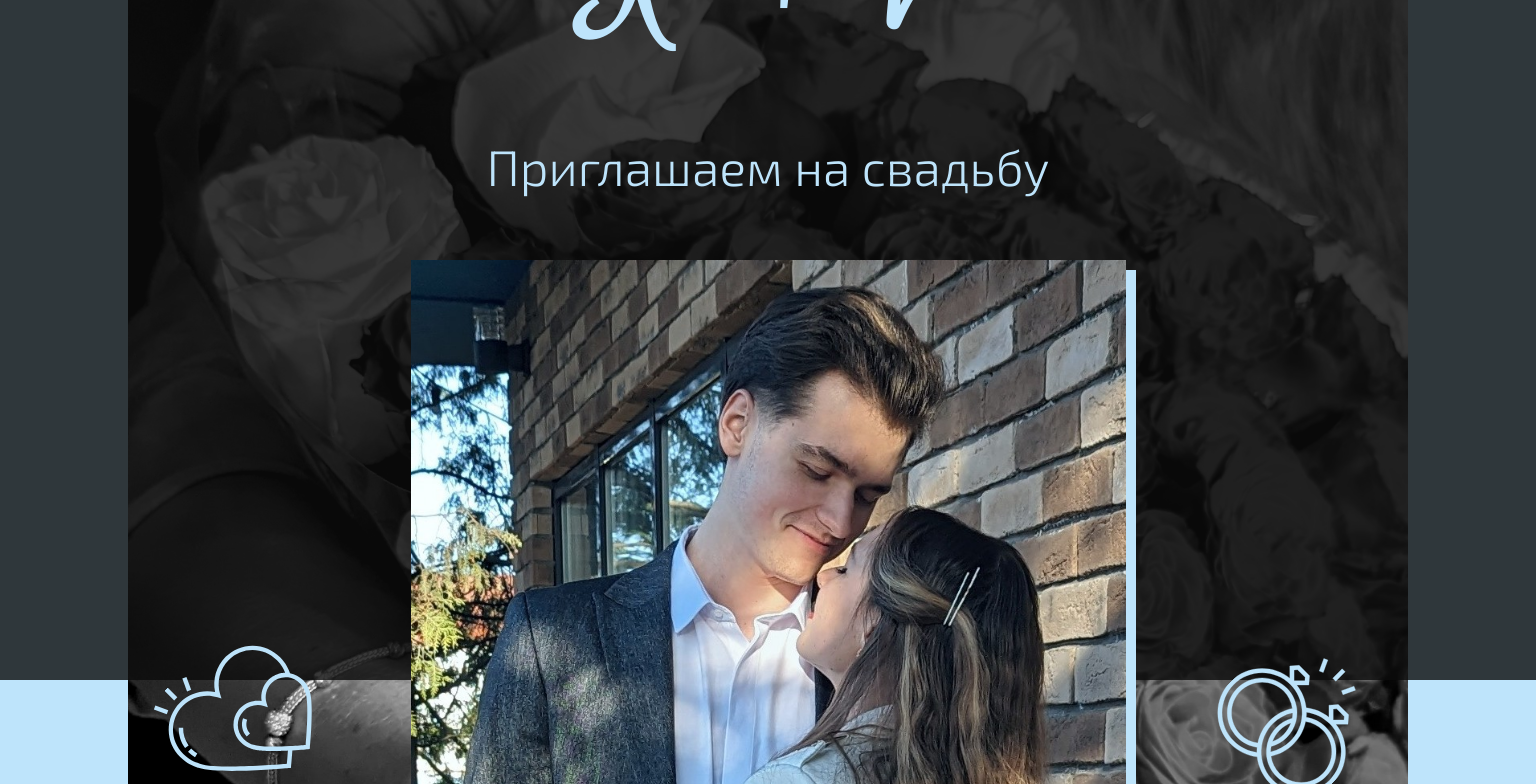
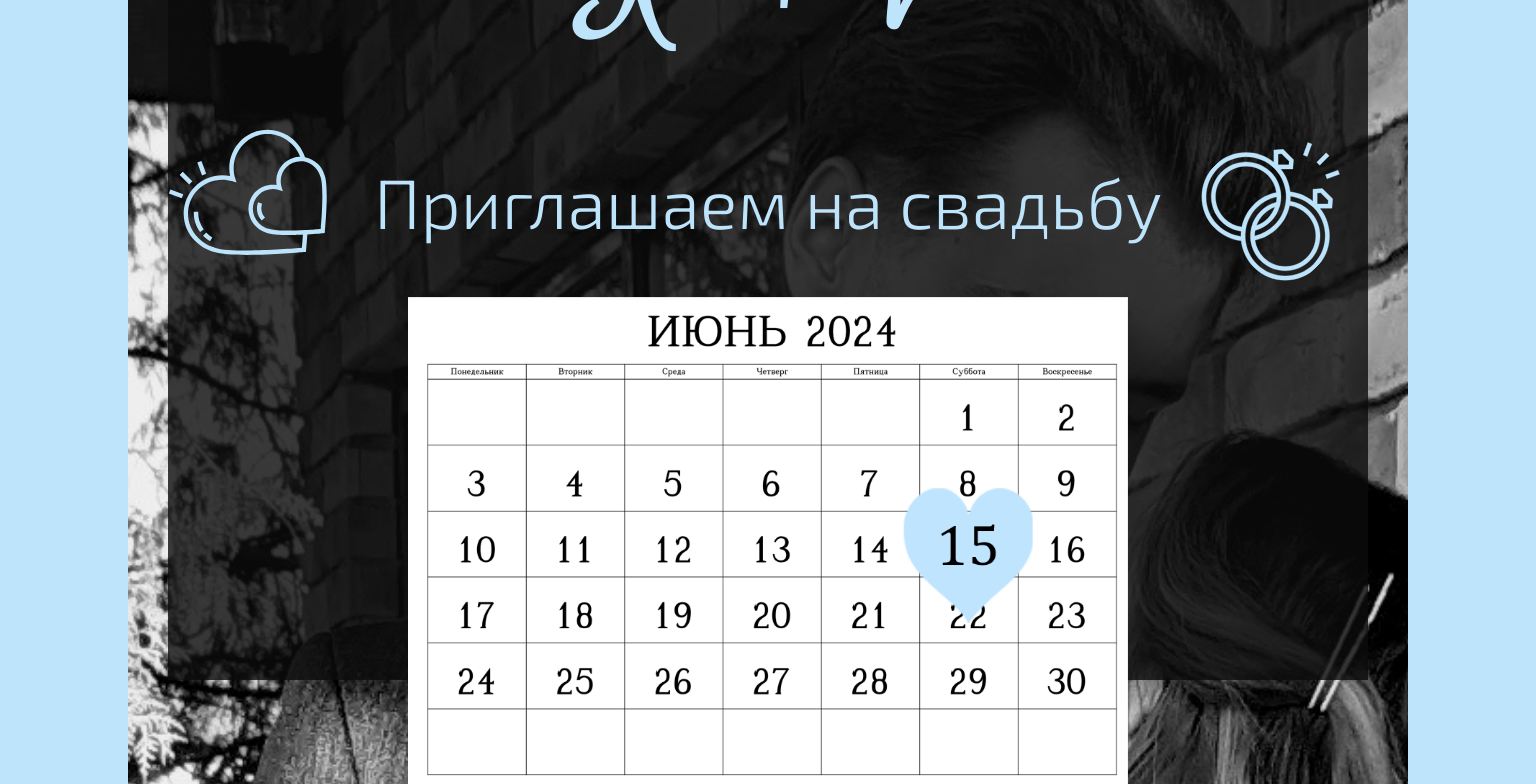
Before and after one commit to Ulquiorrabl/wedding-invite, a React (Vite) app: page / in a window 1536 px wide. Shown: the part 120-904 px from the top of the page. Built offline with nearby package versions, Linux system fonts and the light colour scheme.

Commit message:
redesign

```diff
--- a/src/App.css
+++ b/src/App.css
@@ -17,7 +17,7 @@
   src: local("Exo"), url("./fonts/Exo.ttf") format("truetype");
 }
 
-.exo-text{
+.exo-text {
   font-family: 'Exo';
 }
 
@@ -26,47 +26,48 @@
   font-family: 'MS-Regular';
 }
 
-ul{
+ul {
   list-style-type: none;
   padding: unset;
 }
 
 a,
-a:hover{
+a:hover {
   color: var(--support-color);
 }
 
 .invite {
-  font-size: clamp(20px, 10vw, 50px);
-  margin-bottom: 2rem;
+  font-size: clamp(15px, 7vw, 70px);
 }
 
-.calendar-image{
-  width: 60%;
+.calendar-image {
+  width: 75%;
 }
 
-.header-img{
-  width: 55%;
+.header-img {
+  width: 75%;
   box-shadow: 10px 10px 0 var(--support-color);
 }
 
-.header-img-container{
+.header-img-container {
   display: flex;
+  flex-direction: column;
   align-items: center;
-  justify-content: space-around;
+  justify-items: center;
   width: 100%;
   min-width: 400px;
 }
 
-.header-img-icon{
-  height: 1.5rem;
+.header-img-icon {
+  height: 0rem;
+  visibility: hidden;
 }
 
-.header-img-icon-left{
+.header-img-icon-left {
   transform: rotate(-45deg);
 }
 
-.header-img-icon-right{
+.header-img-icon-right {
   transform: rotate(45deg);
 }
 
@@ -78,18 +79,18 @@ span {
   font-size: clamp(15px, 3vw, 50px);
 }
 
-.link-text{
+.link-text {
   color: var(--support-color);
 }
 
-.header{
+.header {
   font-size: clamp(20px, 6vw, 40px);
   color: var(--main-color);
   margin-top: 2rem;
 }
 
 .header2,
-.date{
+.date {
   font-size: clamp(17px, 3vw, 30px);
 }
 
@@ -98,14 +99,14 @@ span {
   min-width: 400px;
 }
 
-.place-image{
+.place-image {
   width: 80%;
   min-width: 300px;
   box-shadow: 10px 10px 0 var(--support-color);
 }
 
 
-.b1{
+.b1 {
   color: var(--main-color);
   font-size: clamp(15px, 3vw, 28px);
 }
@@ -142,7 +143,6 @@ span {
 
 .content-feed-content {
   width: 100%;
-  max-width: 1300px;
   height: 100%;
   z-index: 2;
   position: relative;
@@ -169,8 +169,8 @@ span {
   width: 325%;
 }
 
-span.place-text{
-  color:var(--support-color);
+span.place-text {
+  color: var(--support-color);
 }
 
 .main-container {
@@ -178,41 +178,40 @@ span.place-text{
   height: 100%;
 }
 
-.svg{
+.svg {
   height: clamp(1rem, 1.5vw, 6rem);
 }
 
-
-
-.link-place{
+.link-place {
   display: flex;
   gap: .2rem;
   align-items: center;
 }
 
 @media screen and (min-width: 1300px) {
-  .header-img-icon{
+  .header-img-icon {
     height: 9rem;
+    visibility: visible;
   }
-  .background-image{
+
+  .content-feed-content,
+  .background-transparent {
+    max-width: 1200px;
+  }
+
+  .header-img-container {
+    flex-direction: row;
+    justify-content: space-around;
+    gap: 1rem;
+  }
+
+  .calendar-image {
+    width: 60%;
+  }
+
+  .background-image {
     width: 100%;
   }
-
-  /* .place-image{
-    width: 50%;
-  } */
-
-  /* .initials{
-    font-size: 7vw;
-  }
-
-  .svg{
-    height: 5vw;
-  }
-
-  .invite{
-    font-size: 3vw;
-  } */
 
   #root {
     margin: 0 auto;
--- a/src/App.jsx
+++ b/src/App.jsx
@@ -1,9 +1,9 @@
 // import Media from 'react-media';
 import './App.css'
 
-import ringPhoto from './images/ring-photo.jpg';
-// import togetherWall from './images/together-wall.jpg';
-import togetherWall from './images/together-wall-color.jpg';
+// import ringPhoto from './images/ring-photo.jpg';
+import togetherWall from './images/together-wall.jpg';
+// import togetherWallColor from './images/together-wall-color.jpg';
 import iva1 from './images/iva1.jpg';
 
 import mapPoint from './svgs/map-point.svg';
@@ -17,21 +17,21 @@ function App() {
   return (
     <div className='main-container'>
       <div className='image-container'>
-        <img className='background-image' src={ringPhoto}></img>
-        {/* <img className='background-image' src={togetherWall}></img> */}
+        <img className='background-image' src={togetherWall}></img>
+        {/* <img className='background-image' src={ringPhoto}></img> */}
       </div>
       <div className='content-feed'>
         <div className='background-transparent'>
         </div>
         <div className='content-feed-content'>
           <span className='ms-text initials'>K + V</span>
-          <span className='exo-text invite'>Приглашаем на свадьбу</span>
           <div className='header-img-container'>
             <img className='header-img-icon header-img-icon-left' src={hearts}></img>
-            <img className='header-img' src={togetherWall}></img>
-            <img className='header-img-icon header-img-icon-right' src={rings}></img>
+            {/* <img className='header-img' src={togetherWallColor}></img> */}
+            <span className='exo-text invite'>Приглашаем на свадьбу</span>
+            <img className='header-img-icon header-img-icon-right' alt='15 июня 2024' src={rings}></img>
           </div>
-          <span className='exo-text header'>Дата</span>
+          {/* <span className='exo-text header'>Дата</span> */}
           <img className='calendar-image' src={calendar}></img>
           <span className='exo-text header'>Место проведения</span>
           <a href='https://yandex.by/maps/org/usadba_iva_park/153258836002/?ll=23.874049%2C53.562482&z=17' className='link-place'><img className='svg' src={mapPoint}></img><span className='exo-text header2 link-text place-text'>Усадьба "Ива Парк", 13км от г. Гродно</span></a>
```
